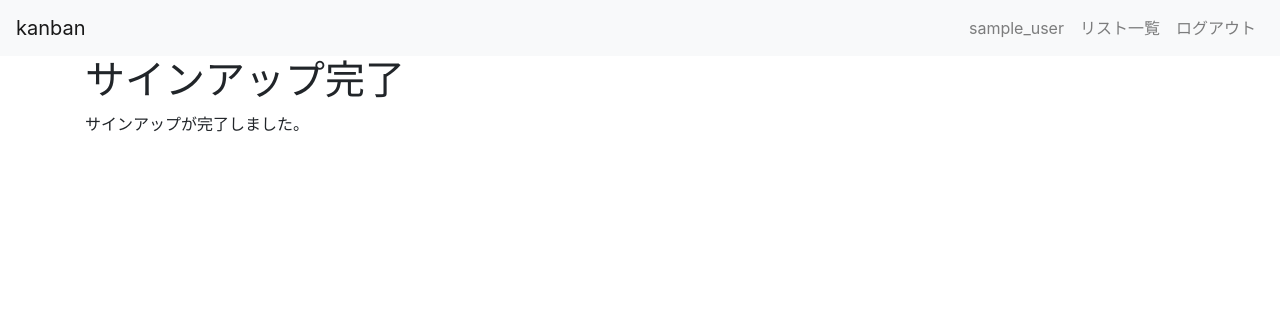
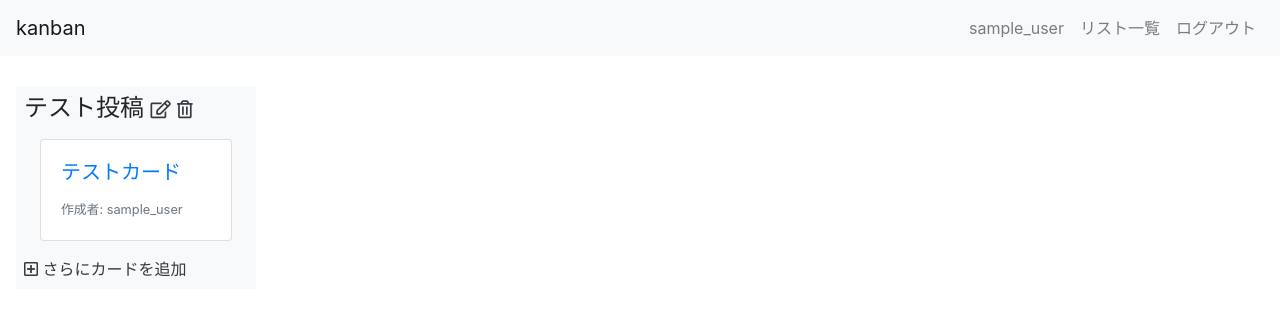
Before and after one commit to cache-cache-la/kanban, a Django app: page /kanban/home/ in a window 1280 px wide. Shown: the top 316 px of the page. Run offline with Django 3.2, Linux system fonts and the light colour scheme; a user stored in the database is signed in; data comes from the database, SQL or seed files in the repository; some libraries are stand-ins or nearby versions.

Commit message:
ホーム表示の変更
ホームにリスト、カードが全て表示されるよう変更しました。

```diff
--- a/kanban/templates/kanban/base.html
+++ b/kanban/templates/kanban/base.html
@@ -7,12 +7,12 @@
 
     <!-- Bootstrap CSS -->
     <link rel="stylesheet" href="https://stackpath.bootstrapcdn.com/bootstrap/4.3.1/css/bootstrap.min.css" integrity="sha384-ggOyR0iXCbMQv3Xipma34MD+dH/1fQ784/j6cY/iJTQUOhcWr7x9JvoRxT2MZw1T" crossorigin="anonymous">
-
+    <link href="https://use.fontawesome.com/releases/v5.6.1/css/all.css" rel="stylesheet">
     <title>kanban</title>
   </head>
   <body>
     <header>
-      <nav class="navbar navbar-expand-lg navbar-light bg-light">
+      <nav class="navbar navbar-expand-lg navbar-light bg-light fixed-top">
         <a class="navbar-brand" href="{% url 'kanban:index' %}">kanban</a>
         <button class="navbar-toggler" type="button" data-toggle="collapse" data-target="#navbarSupportedContent" aria-controls="navbarSupportedContent" aria-expanded="false" aria-label="Toggle navigation">
           <span class="navbar-toggler-icon"></span>
--- a/kanban/templates/kanban/home.html
+++ b/kanban/templates/kanban/home.html
@@ -1,8 +1,33 @@
 {% extends "kanban/base.html" %}
 
 {% block content %}
-<div class="container">
-  <h1>サインアップ完了</h1>
-  <p>サインアップが完了しました。</p>
+<style>
+body { padding-top: 70px; }
+</style>
+
+<div class="container-fluid" style="display: table-cell !important">
+  <div class="row flex-nowrap">
+    {% for list in list_list %}
+    <div class="bg-light m-3 p-2 " style="width: 240px; height: 100%">
+      <h4>{{ list.title }}
+        <a href="{% url 'kanban:lists_update' list.pk %}" class="text-dark"><i class="far fa-edit fa-xs"></i></a>
+        <a href="{% url 'kanban:lists_delete' list.pk %}" class="text-dark"><i class="far fa-trash-alt fa-xs"></i></a>
+      </h4>
+
+      {% for card in list.card_set.all %}
+      <a href="{% url 'kanban:cards_detail' card.pk %}" class="card m-3">
+        <div class="card-body">
+          <h5 class="card-title">{{ card.title }}</h5>
+          <footer>
+            <small class="text-muted">作成者: {{ card.user.username }}</small>
+          </footer>
+        </div>
+      </a>
+      {% endfor %}
+      <a href="{% url 'kanban:cards_create' %}" class="text-dark"><i class="far fa-plus-square"></i> さらにカードを追加</a>
+    </div>
+    {% endfor %}
+  </div>
 </div>
+
 {% endblock %}
--- a/kanban/urls.py
+++ b/kanban/urls.py
@@ -11,7 +11,7 @@ urlpatterns = [
     path("cards/<int:pk>/", views.CardDetailView.as_view(), name="cards_detail"),
     path("cards/<int:pk>/delete/", views.CardDeleteView.as_view(), name="cards_delete"),
     path("cards/<int:pk>/update/", views.CardUpdateView.as_view(), name="cards_update"),
-    path("home/", views.home, name="home"),
+    path("home/", views.HomeView.as_view(), name="home"),
     path("lists/", views.ListListView.as_view(), name="lists_list"),
     path("lists/create/", views.ListCreateView.as_view(), name="lists_create"),
     path("lists/<int:pk>/", views.ListDetailView.as_view(), name="lists_detail"),
--- a/kanban/views.py
+++ b/kanban/views.py
@@ -16,9 +16,9 @@ def index(request):
     return render(request, "kanban/index.html")
 
 # サインアップ完了
-@login_required
-def home(request):
-    return render(request, "kanban/home.html")
+class HomeView(LoginRequiredMixin, ListView):
+    model = List
+    template_name = "kanban/home.html"
 
 def signup(request):
     if request.method == 'POST':
```
